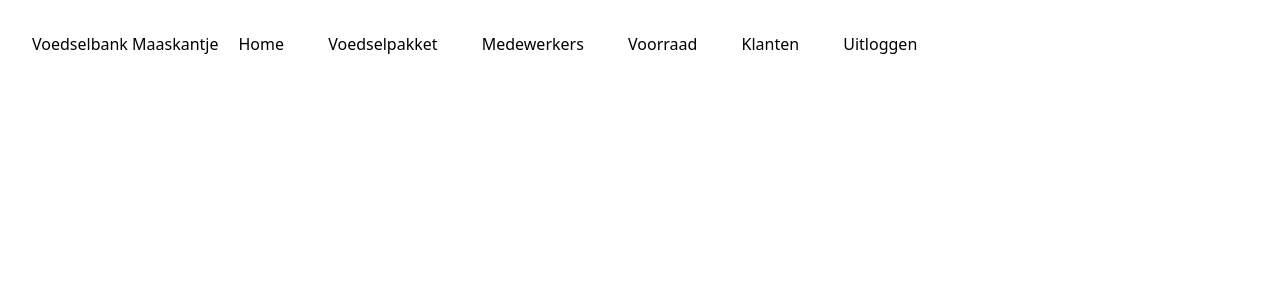
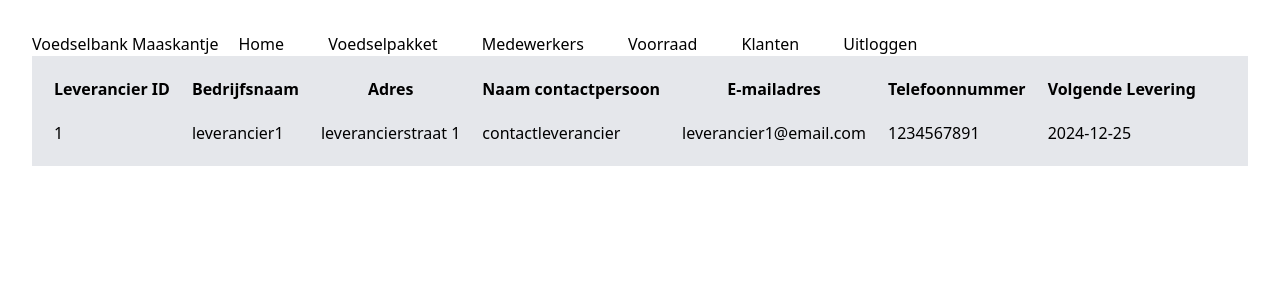
Before and after one commit to CrimsonPrinces/Examen-Project, a PHP site: page /Leverancier.php in a window 1280 px wide. Shown: the top 300 px of the page. Run offline with PHP 8.4, Linux system fonts and the light colour scheme; a user stored in the database is signed in; data comes from the database, SQL or seed files in the repository; some libraries are stand-ins or nearby versions.

Commit message:
Leverancier data showing

```diff
--- a/Klanten.php
+++ b/Klanten.php
@@ -1,7 +1,7 @@
 <?php
     require_once("db_login.php");
 
-    if (!$_SESSION["usertype"] != 1) {
+    if ($_SESSION["usertype"] != 1) {
         header("Location: home.php");
     }
     if (!isset($_SESSION["usertype"])) {
--- a/Leverancier.php
+++ b/Leverancier.php
@@ -1,3 +1,14 @@
+<?php
+    require_once("db_login.php");
+
+    if ($_SESSION["usertype"] != 1) {
+        header("Location: home.php");
+    }
+    if (!isset($_SESSION["usertype"])) {
+        header("Location: index.php");
+    }
+?>
+
 <html lang="en">
 <head>
     <meta charset="UTF-8">
@@ -21,5 +32,43 @@ echo "Voedselbank Maaskantje";
 <a href='index.php' class= "mx-5"> Uitloggen </a>
 </div>
 </div>
+
+<div class="bg-gray-200">
+<form method="post" class="flexbox bg-gray-200">
+        <table class="border-separate border-spacing-5 border">
+            <tr>
+                <th>Leverancier ID</th>
+                <th>Bedrijfsnaam</th>
+                <th>Adres</th>
+                <th>Naam contactpersoon</th>
+                <th>E-mailadres</th>
+                <th>Telefoonnummer</th>
+                <th>Volgende Levering</th>
+            </tr>
+                <?php
+                    $prevKlant = null;
+                    $sql = "SELECT * FROM leverancier ORDER BY idleverancier";
+                    $result = $conn->query($sql);
+
+                    if ($result) {
+                        while ($row = $result->fetch(PDO::FETCH_ASSOC)) {
+                            if ($row["idleverancier"] != $prevKlant) {
+                                echo "<tr>";
+                                echo "<td>" . $row["idleverancier"] . "</td>";
+                                echo "<td>" . $row["bedrijfsnaam"] . "</td>";
+                                echo "<td>" . $row["adres"] . "</td>";
+                                echo "<td>" . $row["naamcontact"] . "</td>";
+                                echo "<td>" . $row["emailadres"] . "</td>";
+                                echo "<td>" . $row["telefoonnummer"] . "</td>";
+                                echo "<td>" . $row["volgendelevering"] . "</td>";
+                                echo "</tr>";
+                            }
+                            $prevKlant = $row["idleverancier"];
+                        }
+                    }
+                ?>
+        </table>
+    </form>
+</div>
 </body>
 </html>
```
